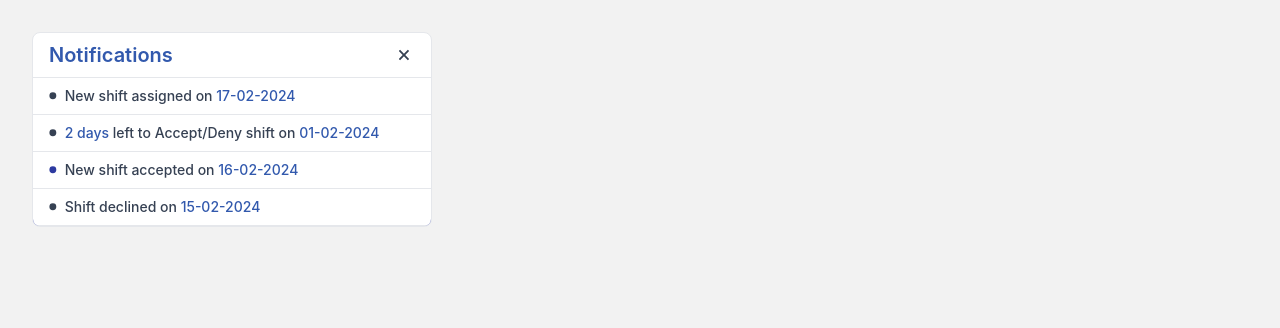
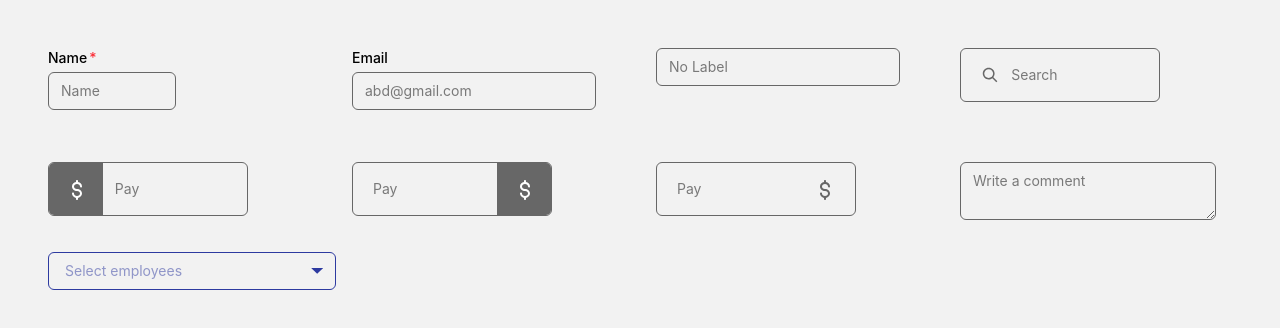
Before and after one commit to anaslqleibo/VS-Capstone-Project-T313, a React (Vite) app: page / in a window 1280 px wide. Shown: the top 328 px of the page. Built offline with nearby package versions, Linux system fonts and the light colour scheme.

Commit message:
Enhanced form functionality and connectivity to core components

```diff
--- a/src/App.jsx
+++ b/src/App.jsx
@@ -15,7 +15,7 @@ function App() {
     <>
       {/* <LoginPage /> */}
 
-        <ComponentDemo/>
+        <InputDemo/>
     </>
   )
 }
--- a/src/components/Input.jsx
+++ b/src/components/Input.jsx
@@ -18,7 +18,6 @@ export function InputIcon({ type = "search", placeholder, size = "base", icon =
       <div
         onClick={() => inputRef.current?.focus()}
         className={`flex ${right ? "flex-row-reverse" : "flex-row"} items-stretch w-50 gap-3 ${filled && right ? "pl-5" : filled ? "pr-5" : "px-5"} rounded-md border-[1.5px] text-sm !outline-none focus:ring-1 border-[color:var(--dark-grey)] transition-colors cursor-text overflow-hidden group-hover:border-[color:var(--hover-color)] has-focus:border-[color:var(--primary-color)] invalid:border-red-500 ${fontSize} ${className}`}>
-
         <div className={`${filled ? "bg-[color:var(--dark-grey)] px-4 group-hover:bg-[color:var(--hover-color)] group-has-focus:bg-[color:var(--primary-color)]" : "bg-transparent group-hover:text-[color:var(--hover-color)] group-has-focus:text-[color:var(--primary-color)]"} flex items-center justify-center transition-colors ${iconColor} group-hover:${iconColorActive} `}>
           <Icon
             id={type === "search" ? type : icon}
@@ -28,7 +27,6 @@ export function InputIcon({ type = "search", placeholder, size = "base", icon =
             width="1em"
             height="1em" />
         </div>
-
         <input
           ref={inputRef}
           placeholder={placeholder}
@@ -36,92 +34,90 @@ export function InputIcon({ type = "search", placeholder, size = "base", icon =
           {...props}
         />
       </div>
-
       {error && <p className="text-red-500 text-sm mt-1 text-left">{error}</p>}
     </div>
   );
 }
 
+function Input({
+  id, name, label, type = "text", required = false, value, onChange, placeholder, validate = true, minLength, maxLength, pattern, textarea,
+  customValidate, validateMode = "onSubmit", externalTrigger, className, ...props
+}) {
 
+  const internalRef = useRef(null);
+  const [internalValue, setInternalValue] = useState("");
+  const controlled = typeof value !== "undefined" && typeof onChange === "function";
+  const isControlled = value !== undefined;
 
-function Input({id,name,label,type = "text",required = false,value,onChange,placeholder,validate = true,minLength,maxLength,pattern,textarea,
-  customValidate,   // additional custom validation by passing a function
-  validateMode = "onSubmit", // onSubmit/onBlur/onChange
-  externalTrigger,  // checks onSubmit trigger
-  className,
-  ...props
-}) {
-  function TextArea(){
-    return (
-      <textarea id={id || name} name={name} type={type} required={required} value={value}
-          onChange={(e) => {
-            onChange?.(e);
-            if (validateMode === "onChange" && !touched) setTouched(true);
-          }}
-          onBlur={() => {
-            if (validateMode === "onBlur") {
-              setTouched(true);
-              runValidation();
-            }
-          }}
-          placeholder={placeholder}
-          className={`w-full rounded-md border-[1.5px] px-3 py-2 text-sm !outline-none border-[color:var(--dark-grey)] transition-colors min-h-fit
+  const handleChange = (e) => {
+    const newValue = e.target.value;
 
-            ${error && touched? "border-red-500 ring-red-200" :
-              " hover:border-[color:var(--hover-color)] hover:border-[1.5px] focus:border-[color:var(--primary-color)] "}
-          `}
-          {...props}
-        ></textarea>
-    );
-  }
+    if (!isControlled) {
+      setInternalValue(newValue);
+    }
+
+    onChange?.(e); // call parent handler if present
+
+    if (validateMode === "onChange" && !touched) {
+      setTouched(true);
+    }
+
+    if (validateMode === "onChange") {
+      runValidation(newValue);
+    }
+  };
+
+  const getCurrentValue = () => {
+    if (textarea) return (controlled ? value : internalValue);
+    return (controlled ? value : internalValue);
+  };
 
   const [error, setError] = useState("");
   const [touched, setTouched] = useState(false);
 
-  const runValidation = () => {
+  const runValidation = (newValue) => {
     if (!validate) return;
-
-    const err = validateInput({
-    value,
-    required,
-    minLength,
-    maxLength,
-    pattern,
-    type,
-    customValidate,
-    });
+    const val = newValue ?? getCurrentValue();
+    const err = validateInput({ value: val, required, minLength, maxLength, pattern, type, customValidate });
     setError(err || "");
   };
 
-  // Run validation onChange if mode is "onChange"
   useEffect(() => {
     if (validateMode === "onChange" && touched) {
       runValidation();
     }
   }, [value]);
 
-  // Run validation on external trigger (e.g. submit)
   useEffect(() => {
-    if (externalTrigger>0){
+    if (externalTrigger > 0) {
       setTouched(true);
       runValidation();
     }
-
   }, [externalTrigger]);
 
-  return (
-    <div class={`flex flex-col gap-1 ${className} group`}>
-      {label && (
-        <label htmlFor={id || name} className={`text-sm font-medium text-left group-has-focus:text-[color:var(--primary-color)] ${required && "after:ml-0.5 after:text-red-500 after:content-['*']"}`}>
-          {label}
-        </label>
-      )}
+  const TextArea = (<textarea id={id || name} name={name} required={required}
+        value={controlled ? value : internalValue}
+        onChange={(e) => {
+          controlled ? onChange?.(e) : handleChange(e)
+        }}
+        onBlur={() => {
+          if (validateMode === "onBlur") {
+            setTouched(true);
+            runValidation();
+          }
+        }}
+        placeholder={placeholder}
+        className={`w-full rounded-md border-[1.5px] px-3 py-2 text-sm !outline-none border-[color:var(--dark-grey)] transition-colors min-h-fit
+          ${error && touched ? "border-red-500 ring-red-200" :
+          " hover:border-[color:var(--hover-color)] hover:border-[1.5px] focus:border-[color:var(--primary-color)] "}
+        `}
+        {...props}
+      ></textarea>);
 
-      {textarea ? <TextArea/> :
-        <input id={id || name} name={name} type={type} required={required} value={value}
+  const Text = (<input id={id || name} name={name} type={type} required={required} ref={internalRef}
+          value={controlled ? value : internalValue}
           onChange={(e) => {
-            onChange?.(e);
-            if (validateMode === "onChange" && !touched) setTouched(true);
+            controlled ? onChange?.(e) : handleChange(e)
           }}
           onBlur={() => {
             if (validateMode === "onBlur") {
@@ -131,22 +127,26 @@ function Input({id,name,label,type = "text",required = false,value,onChange,plac
           }}
           placeholder={placeholder}
           className={`w-full rounded-md border-[1.5px] px-3 py-2 text-sm !outline-none border-[color:var(--dark-grey)] transition-colors
-
-            ${error && touched? "border-red-500 ring-red-200" :
-              " hover:border-[color:var(--hover-color)] hover:border-[1.5px] focus:border-[color:var(--primary-color)] "}
+            ${error && touched ? "border-red-500 ring-red-200" :
+            " hover:border-[color:var(--hover-color)] hover:border-[1.5px] focus:border-[color:var(--primary-color)] "}
           `}
           {...props}
-        />
+        />);
+
+  return (
+    <div class={`flex flex-col gap-1 ${className} group`}>
+      {label && (
+        <label htmlFor={id || name} className={`text-sm font-medium text-left group-has-focus:text-[color:var(--primary-color)] ${required && "after:ml-0.5 after:text-red-500 after:content-['*']"}`}>
+          {label}
+        </label>
+      )}
+      {textarea ? TextArea : Text
       }
-
-      {error && touched  && (
-          <p className="text-left text-xs text-red-500">{error}</p>
-        )}
-
+      {error && touched && (
+        <p className="text-left text-xs text-[color:var(--danger-color)]">{error}</p>
+      )}
     </div>
   );
 }
 
-
-
 export default Input;
--- a/src/demo/ComponentDemo.jsx
+++ b/src/demo/ComponentDemo.jsx
@@ -8,6 +8,7 @@ function ComponentDemo(){
         return <Icon id="circle" width="0.5em" className={`text-[color:${getStatusColor(status)}] mr-2`}/>
     };
 
+    // TODO: Add this to utils (optional)
     return (
     <ListView title="Notifications">
         <p class="flex items-center" onClick={()=>alert("Redirecting...")}>
--- a/src/demo/FormDemo.jsx
+++ b/src/demo/FormDemo.jsx
@@ -7,31 +7,22 @@ function FormDemo() {
   const [email, setEmail] = useState("");
   const [password, setPassword] = useState("");
 
+
+  // Utilize useState if you want to access the value directly
   const handleSubmit = (e) => {
     alert(`Email: ${email}\nPassword: ${password}`);
   };
 
+  // TODO: Make sure handleSubmit shows up even with elements that adopts internal value
+
   return (
+    <div className="w-72 m-auto border rounded-2xl p-6">
+      <h1 className="text-xl font-bold mb-4">Form</h1>
     <Form onSubmit={handleSubmit}>
-      <Input
-        name="email"
-        label="Email"
-        type="email"
-        value={email}
-        onChange={(e) => setEmail(e.target.value)}
-        validateMode="onSubmit"
-        required
-      />
-         <Input
-        type="password"
-        name="password"
-        label="Password"
-        required
-        minLength={6}
-        maxLength={20}
-        value={password}
-        onChange={(e) => setPassword(e.target.value)}
-        customValidate={(val) =>
+      <Input name="email" label="Email" type="email" value={email}
+        onChange={(e) => setEmail(e.target.value)} validateMode="onSubmit" required/>
+
+      <Input type="password" name="password" label="Password" required minLength={6} maxLength={20} value={password} onChange={(e) => setPassword(e.target.value)} customValidate={(val) =>
           !/[A-Z]/.test(val)
             ? "Password must contain at least one uppercase letter."
             : ""
@@ -39,8 +30,12 @@ function FormDemo() {
         validateMode='onBlur'
       />
 
+
+        {/* Could use internal value, no need to pass in useState variables */}
+      <Input label="Description" textarea minLength={20} validateMode='onChange'/>
       <Button type='cta' htmlType='submit' fontSize="0.9em">Submit</Button>
     </Form>
+    </div>
 
   );
 }
```
Also changed, not shown: src/components/RadioButton.jsx (added).
